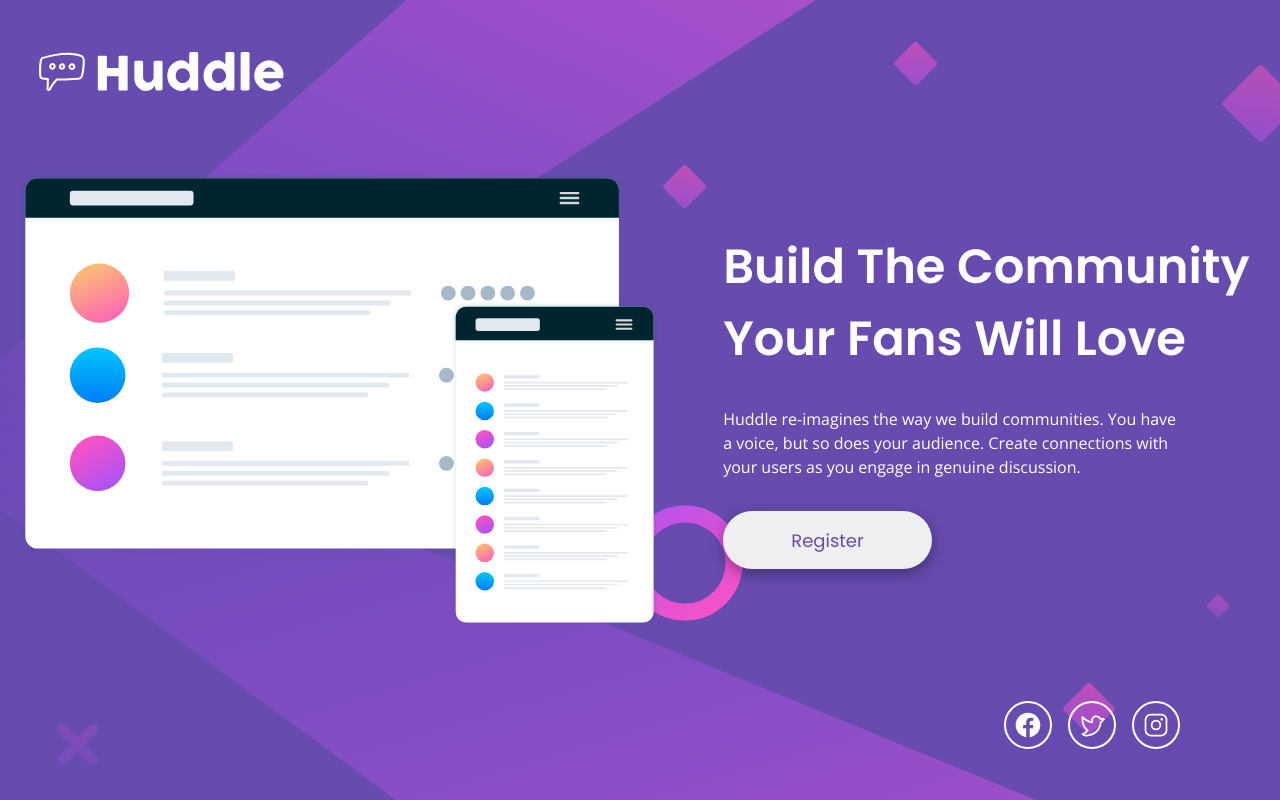
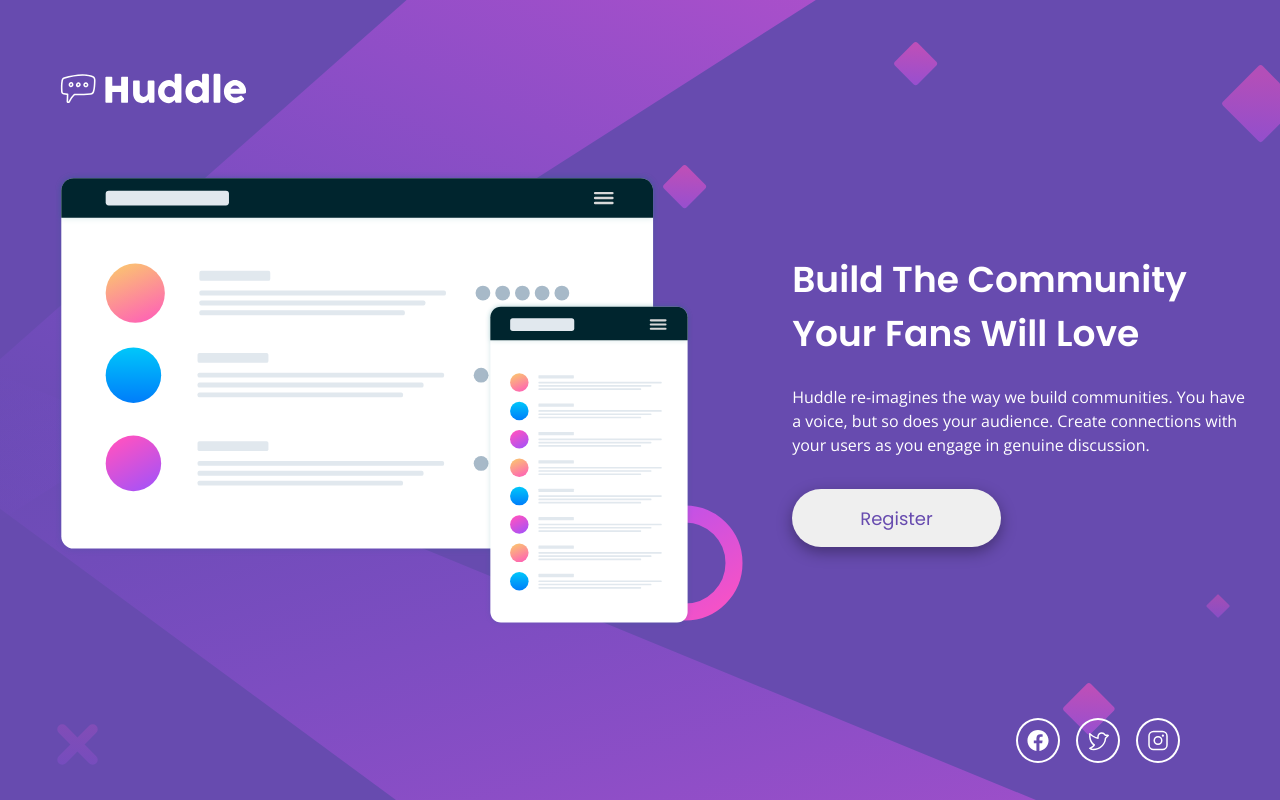
Before and after one commit to Denchiks37/Huddle-landing-page-with-a-single-introductory-section, a plain HTML site: page index.html in a window 1280 px wide. Drawn offline with nearby package versions, Linux system fonts and the light colour scheme.

Commit message:
Fixed sizes

```diff
--- a/style.css
+++ b/style.css
@@ -53,7 +53,7 @@ html {
 
 body {
   display: grid;
-  grid-template-rows: 150px 1fr 150px;
+  grid-template-rows: 120px 1fr 120px;
   color: white;
   font-family: "Poppins", sans-serif;
   line-height: 1.5;
@@ -61,8 +61,12 @@ body {
 }
 
 .logo {
-  align-self: center;
-  margin-left: 2%;
+  align-self: flex-end;
+  margin-left: 4%;
+}
+
+.logo img {
+  width: 200px;
 }
 
 .main-page {
@@ -89,14 +93,14 @@ body {
 }
 
 .image img {
-  width: 100%;
+  width: 90%;
 }
 
 .text {
   min-width: 50%;
   display: flex;
   flex-direction: column;
-  gap: 32px;
+  gap: 24px;
   margin-bottom: 32px;
 }
 
@@ -108,11 +112,12 @@ body {
 .text p {
   font-weight: 400;
   font-family: "Open Sans", sans-serif;
+  font-size: 16px;
 }
 
 .text h1 {
   max-width: 20ch;
-  font-size: 48px;
+  font-size: 36px;
   font-weight: 600;
 }
 
@@ -142,8 +147,8 @@ body {
 }
 
 .social-links-icon {
-  height: 48px;
-  width: 48px;
+  height: 45px;
+  width: 44px;
   border: 2px solid white;
   fill: white;
   border-radius: 50%;
```
